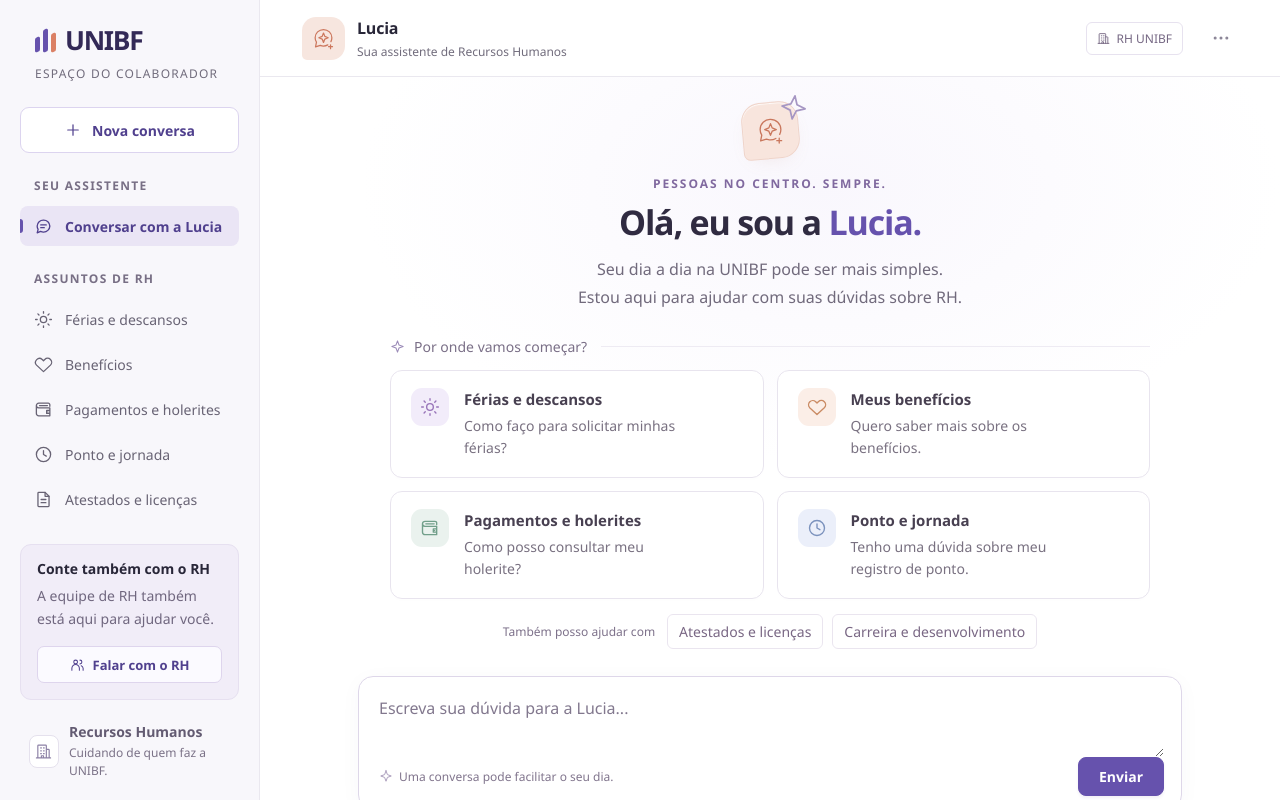
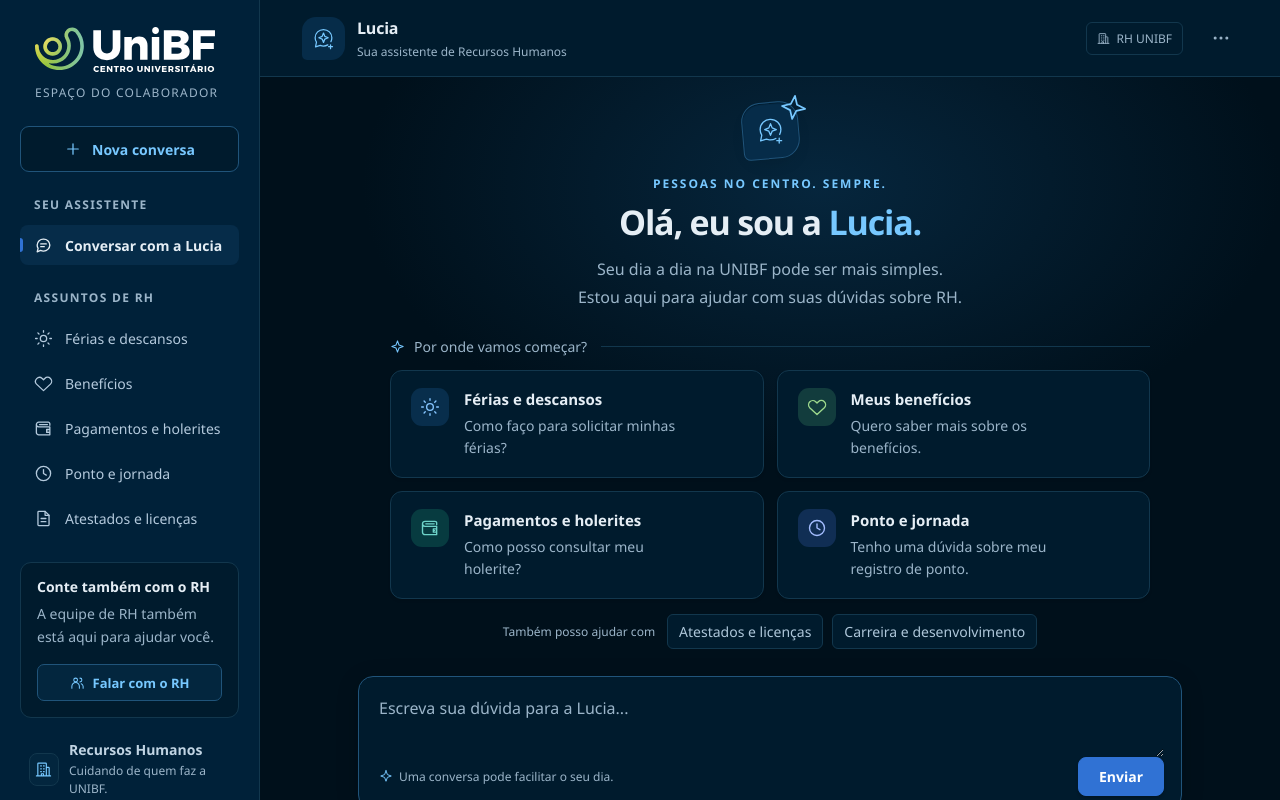
Before and after one commit to gustavojtm609-lgtm/Projeto-RH-Unibf-, a plain HTML site: page Index.html in a window 1280 px wide. Drawn offline with Linux system fonts and the light colour scheme.

Commit message:
Atualiza identidade visual da Lucia RH com logo UniBF e tema azul

```diff
--- a/Index.html
+++ b/Index.html
@@ -3,127 +3,125 @@
 <head>
   <meta charset="UTF-8">
   <meta name="viewport" content="width=device-width, initial-scale=1.0">
-  <meta name="theme-color" content="#6250aa">
+  <meta name="theme-color" content="#001522">
   <meta name="description" content="Lucia, sua assistente virtual de Recursos Humanos da UNIBF. Um espaço para tirar dúvidas e facilitar o seu dia a dia.">
   <title>Lucia · RH UNIBF</title>
   <style>
     :root {
-      color-scheme: light;
+      color-scheme: dark;
       font-family: "Segoe UI", -apple-system, BlinkMacSystemFont, Arial, sans-serif;
       font-size: 16px;
-      --ink: #282638;
-      --muted: #716c7c;
-      --purple: #6652ad;
-      --purple-dark: #50408e;
-      --purple-soft: #eeeaf8;
-      --border: #eae8ef;
-      --sidebar: #f8f7fb;
-      --white: #ffffff;
-      --coral: #db8065;
+      --ink: #e5eef5;
+      --muted: #9bb5c9;
+      --blue: #3072d4;
+      --blue-hover: #2865bf;
+      --blue-soft: #062c49;
+      --accent: #77c8ff;
+      --border: #12374d;
+      --sidebar: #002139;
+      --background: #00101b;
+      --surface: #001b2d;
+      --surface-raised: #03263e;
     }
 
     *, *::before, *::after { box-sizing: border-box; }
-    body { margin: 0; background: var(--white); color: var(--ink); }
+    body { margin: 0; background: var(--background); color: var(--ink); }
     button, textarea { font: inherit; }
     button { -webkit-tap-highlight-color: transparent; }
-    button:focus-visible, a:focus-visible { outline: 3px solid #a99bd7; outline-offset: 4px; }
+    button:focus-visible, a:focus-visible { outline: 3px solid var(--accent); outline-offset: 4px; }
     button { cursor: pointer; }
     svg { display: block; flex-shrink: 0; }
     .icon { width: 20px; height: 20px; fill: none; stroke: currentColor; stroke-width: 1.65; stroke-linecap: round; stroke-linejoin: round; }
     .svg-library { position: absolute; width: 0; height: 0; overflow: hidden; }
     .sr-only { position: absolute; width: 1px; height: 1px; padding: 0; margin: -1px; overflow: hidden; clip: rect(0, 0, 0, 0); white-space: nowrap; border: 0; }
-    .skip-link { position: fixed; top: -60px; left: 16px; z-index: 10; padding: 12px 18px; border-radius: 10px; background: var(--purple); color: white; }
+    .skip-link { position: fixed; top: -60px; left: 16px; z-index: 10; padding: 12px 18px; border-radius: 10px; background: var(--blue); color: white; }
     .skip-link:focus { top: 12px; }
 
     .app { display: grid; grid-template-columns: 260px minmax(0, 1fr); min-height: 100vh; min-height: 100svh; }
     .sidebar { position: sticky; top: 0; display: flex; flex-direction: column; height: 100vh; height: 100svh; padding: 35px 20px 20px; background: var(--sidebar); border-right: 1px solid var(--border); overflow-y: auto; }
     .brand { padding: 0 15px 31px; }
-    .brand-name { display: flex; align-items: center; gap: 9px; color: #332957; font-size: 1.65rem; font-weight: 800; letter-spacing: -1.3px; line-height: 1; }
-    .brand-mark { display: flex; align-items: flex-end; gap: 3px; height: 23px; }
-    .brand-mark i { width: 5px; background: var(--purple); border-radius: 2px; transform: skewY(-18deg); }
-    .brand-mark i:nth-child(1) { height: 15px; }
-    .brand-mark i:nth-child(2) { height: 23px; }
-    .brand-mark i:nth-child(3) { height: 19px; background: var(--coral); }
+    .brand-logo { display: block; width: 180px; max-width: 100%; height: auto; }
+    .mobile-brand-logo { display: none; width: 110px; height: auto; }
     .brand-caption { display: block; margin-top: 12px; color: var(--muted); font-size: .75rem; letter-spacing: 1.25px; text-transform: uppercase; }
-    .new-chat { display: flex; justify-content: center; align-items: center; gap: 10px; width: 100%; min-height: 46px; border: 1px solid #dcd4ef; border-radius: 9px; background: var(--white); color: var(--purple-dark); font-size: .875rem; font-weight: 600; transition: background .18s, border-color .18s; }
-    .new-chat:hover { background: var(--purple-soft); border-color: #bfb0de; }
+    .new-chat { display: flex; justify-content: center; align-items: center; gap: 10px; width: 100%; min-height: 46px; border: 1px solid #20547a; border-radius: 9px; background: var(--surface); color: var(--accent); font-size: .875rem; font-weight: 600; transition: background .18s, border-color .18s; }
+    .new-chat:hover { background: var(--blue-soft); border-color: #3c83b4; }
     .new-chat .icon { width: 18px; height: 18px; }
     .nav-section { margin-top: 31px; }
-    .nav-heading { display: block; padding: 0 14px; margin: 0 0 12px; color: #786f85; font-size: .75rem; font-weight: 600; letter-spacing: 1.3px; text-transform: uppercase; }
+    .nav-heading { display: block; padding: 0 14px; margin: 0 0 12px; color: var(--muted); font-size: .75rem; font-weight: 600; letter-spacing: 1.3px; text-transform: uppercase; }
     .nav-list { display: flex; flex-direction: column; gap: 5px; margin: 0; padding: 0; list-style: none; }
-    .nav-item { position: relative; display: flex; align-items: center; gap: 12px; width: 100%; min-height: 45px; padding: 11px 14px; border: 0; border-radius: 8px; background: transparent; color: #686374; text-align: left; font-size: .875rem; transition: background .18s, color .18s; }
-    .nav-item:hover { color: var(--purple-dark); background: #efecf6; }
-    .nav-item.is-current { background: #eae5f5; color: var(--purple-dark); font-weight: 600; }
-    .nav-item.is-current::before { position: absolute; top: 13px; bottom: 13px; left: 0; width: 3px; background: var(--purple); border-radius: 0 3px 3px 0; content: ""; }
+    .nav-item { position: relative; display: flex; align-items: center; gap: 12px; width: 100%; min-height: 45px; padding: 11px 14px; border: 0; border-radius: 8px; background: transparent; color: #b4cadd; text-align: left; font-size: .875rem; transition: background .18s, color .18s; }
+    .nav-item:hover { color: var(--accent); background: var(--blue-soft); }
+    .nav-item.is-current { background: var(--blue-soft); color: var(--ink); font-weight: 600; }
+    .nav-item.is-current::before { position: absolute; top: 13px; bottom: 13px; left: 0; width: 3px; background: var(--blue); border-radius: 0 3px 3px 0; content: ""; }
     .nav-item .icon { width: 19px; height: 19px; }
     .sidebar-bottom { margin-top: auto; padding-top: 35px; }
-    .human-help { position: relative; padding: 18px 16px 16px; border: 1px solid #e6e0f0; border-radius: 11px; background: #f1edf8; }
-    .help-icon { display: flex; align-items: center; justify-content: center; width: 31px; height: 31px; margin-bottom: 13px; border: 1px solid #e3dcef; border-radius: 9px; background: #fbfaff; color: var(--purple); }
+    .human-help { position: relative; padding: 18px 16px 16px; border: 1px solid var(--border); border-radius: 11px; background: var(--surface); }
+    .help-icon { display: flex; align-items: center; justify-content: center; width: 31px; height: 31px; margin-bottom: 13px; border: 1px solid var(--border); border-radius: 9px; background: var(--surface-raised); color: var(--blue); }
     .help-icon .icon { width: 17px; height: 17px; }
     .human-help h2 { margin: 0 0 7px; font-size: .875rem; font-weight: 600; }
-    .human-help p { margin: 0; color: #70677f; font-size: .875rem; line-height: 1.6; }
-    .help-button { display: flex; align-items: center; justify-content: center; gap: 8px; width: 100%; min-height: 37px; margin-top: 16px; border: 1px solid #ded5ed; border-radius: 7px; background: #fbfaff; color: var(--purple-dark); font-size: .8125rem; font-weight: 600; transition: background .18s; }
-    .help-button:hover { background: #e9e2f4; }
+    .human-help p { margin: 0; color: var(--muted); font-size: .875rem; line-height: 1.6; }
+    .help-button { display: flex; align-items: center; justify-content: center; gap: 8px; width: 100%; min-height: 37px; margin-top: 16px; border: 1px solid #20547a; border-radius: 7px; background: var(--surface-raised); color: var(--accent); font-size: .8125rem; font-weight: 600; transition: background .18s; }
+    .help-button:hover { background: var(--blue-soft); }
     .help-button .icon { width: 15px; height: 15px; }
     .sidebar-footer { display: flex; align-items: center; gap: 10px; padding: 22px 9px 0; }
-    .organization-icon { display: grid; place-items: center; width: 33px; height: 33px; border: 1px solid #e5e1ed; border-radius: 8px; background: white; color: #8c80a5; }
+    .organization-icon { display: grid; place-items: center; width: 33px; height: 33px; border: 1px solid var(--border); border-radius: 8px; background: var(--surface-raised); color: var(--accent); }
     .organization-icon .icon { width: 17px; height: 17px; }
-    .organization-name { display: block; margin-bottom: 3px; font-size: .875rem; font-weight: 600; color: #635b72; }
-    .organization-caption { display: block; color: #7b7287; font-size: .75rem; line-height: 1.5; }
+    .organization-name { display: block; margin-bottom: 3px; font-size: .875rem; font-weight: 600; color: #c0d4e3; }
+    .organization-caption { display: block; color: var(--muted); font-size: .75rem; line-height: 1.5; }
 
     .workspace { display: flex; flex-direction: column; min-width: 0; height: 100vh; height: 100svh; }
-    .topbar { display: flex; align-items: center; justify-content: space-between; gap: 16px; flex-shrink: 0; min-height: 86px; padding: 18px 42px; border-bottom: 1px solid var(--border); background: var(--white); }
+    .topbar { display: flex; align-items: center; justify-content: space-between; gap: 16px; flex-shrink: 0; min-height: 86px; padding: 18px 42px; border-bottom: 1px solid var(--border); background: var(--surface); }
     .assistant-identity { display: flex; align-items: center; gap: 12px; }
-    .avatar { position: relative; display: grid; place-items: center; flex-shrink: 0; width: 43px; height: 43px; border-radius: 14px 14px 14px 5px; background: #f7e6df; color: #cc775d; }
+    .avatar { position: relative; display: grid; place-items: center; flex-shrink: 0; width: 43px; height: 43px; border-radius: 14px 14px 14px 5px; background: var(--blue-soft); color: var(--accent); }
     .avatar .icon { width: 25px; height: 25px; stroke-width: 1.6; }
     .assistant-name { display: block; font-size: 1rem; font-weight: 650; letter-spacing: -.2px; }
     .assistant-role { display: block; margin-top: 4px; color: var(--muted); font-size: .75rem; }
     .topbar-meta { display: flex; align-items: center; gap: 21px; }
-    .internal-badge { display: flex; align-items: center; gap: 7px; padding: 7px 10px; border: 1px solid #e7e2ef; border-radius: 6px; color: #756783; font-size: .75rem; white-space: nowrap; }
+    .internal-badge { display: flex; align-items: center; gap: 7px; padding: 7px 10px; border: 1px solid var(--border); border-radius: 6px; color: var(--muted); font-size: .75rem; white-space: nowrap; }
     .internal-badge .icon { width: 13px; height: 13px; }
-    .icon-button { display: grid; place-items: center; width: 34px; height: 34px; border: 0; border-radius: 8px; background: transparent; color: #8b8597; transition: background .18s; }
+    .icon-button { display: grid; place-items: center; width: 34px; height: 34px; border: 0; border-radius: 8px; background: transparent; color: var(--muted); transition: background .18s; }
     .icon-button:hover { background: var(--sidebar); }
-    .main { display: flex; flex: 1; flex-direction: column; min-height: 0; overflow-y: auto; background: radial-gradient(ellipse 45% 38% at 55% 15%, #f9f7fd 0%, transparent 100%); }
+    .main { display: flex; flex: 1; flex-direction: column; min-height: 0; overflow-y: auto; background: radial-gradient(ellipse 45% 38% at 55% 15%, #06263d 0%, transparent 100%); }
     .welcome { display: flex; flex: 1 0 auto; flex-direction: column; justify-content: center; width: 100%; max-width: 824px; margin: 0 auto; padding: 36px 32px 30px; }
     .intro { text-align: center; }
-    .hero-avatar { position: relative; display: grid; place-items: center; width: 75px; height: 75px; margin: 0 auto 23px; border: 1px solid #efd4ca; border-radius: 25px 25px 25px 9px; background: #f8e5dd; color: #c9775d; box-shadow: 0 8px 25px -15px #be846a55, inset 0 1px 1px #ffffffd9; transform: rotate(-5deg); }
+    .hero-avatar { position: relative; display: grid; place-items: center; width: 75px; height: 75px; margin: 0 auto 23px; border: 1px solid #20547a; border-radius: 25px 25px 25px 9px; background: var(--blue-soft); color: var(--accent); box-shadow: 0 8px 25px -15px #00000055, inset 0 1px 1px var(--surface); transform: rotate(-5deg); }
     .hero-avatar .icon { width: 40px; height: 40px; stroke-width: 1.35; transform: rotate(5deg); }
-    .hero-avatar .little-spark { position: absolute; top: -9px; right: -13px; width: 21px; height: 21px; color: #a696c3; transform: rotate(12deg); }
-    .eyebrow { margin: 0 0 12px; color: #80699f; font-size: .75rem; font-weight: 600; letter-spacing: 2px; text-transform: uppercase; }
-    h1 { margin: 0; color: #302b41; font-size: clamp(1.875rem, 3vw, 2.5rem); font-weight: 600; line-height: 1.25; letter-spacing: -1.2px; }
-    h1 span { color: var(--purple); }
-    .intro-copy { margin: 15px 0 0; color: #716a7c; font-size: 1rem; line-height: 1.8; }
+    .hero-avatar .little-spark { position: absolute; top: -9px; right: -13px; width: 21px; height: 21px; color: var(--accent); transform: rotate(12deg); }
+    .eyebrow { margin: 0 0 12px; color: var(--accent); font-size: .75rem; font-weight: 600; letter-spacing: 2px; text-transform: uppercase; }
+    h1 { margin: 0; color: var(--ink); font-size: clamp(1.875rem, 3vw, 2.5rem); font-weight: 600; line-height: 1.25; letter-spacing: -1.2px; }
+    h1 span { color: var(--accent); }
+    .intro-copy { margin: 15px 0 0; color: var(--muted); font-size: 1rem; line-height: 1.8; }
     .topics { margin-top: 35px; }
-    .topics-heading { display: flex; align-items: center; gap: 9px; margin: 0 0 14px; color: #7a6f87; font-size: .875rem; font-weight: 400; }
-    .topics-heading::after { flex: 1; height: 1px; margin-left: 5px; background: #eeebf3; content: ""; }
-    .topics-heading .icon { width: 15px; height: 15px; color: #9b8bb8; }
+    .topics-heading { display: flex; align-items: center; gap: 9px; margin: 0 0 14px; color: var(--muted); font-size: .875rem; font-weight: 400; }
+    .topics-heading::after { flex: 1; height: 1px; margin-left: 5px; background: var(--border); content: ""; }
+    .topics-heading .icon { width: 15px; height: 15px; color: var(--accent); }
     .topic-grid { display: grid; grid-template-columns: repeat(2, minmax(0, 1fr)); gap: 13px; }
-    .topic-card { display: flex; align-items: flex-start; gap: 15px; min-height: 112px; padding: 22px 20px; border: 1px solid #e8e4ee; border-radius: 12px; background: #ffffffd9; text-align: left; box-shadow: 0 2px 3px #30204002; transition: border-color .2s, background .2s, box-shadow .2s, transform .2s; }
-    .topic-card:hover { transform: translateY(-2px); border-color: #c5b6df; background: #fff; box-shadow: 0 5px 18px #4d387b09; }
+    .topic-card { display: flex; align-items: flex-start; gap: 15px; min-height: 112px; padding: 22px 20px; border: 1px solid var(--border); border-radius: 12px; background: var(--surface); text-align: left; box-shadow: 0 2px 3px #00000014; transition: border-color .2s, background .2s, box-shadow .2s, transform .2s; }
+    .topic-card:hover { transform: translateY(-2px); border-color: #3275a0; background: var(--surface-raised); box-shadow: 0 5px 18px #00000030; }
     .topic-icon { display: grid; place-items: center; flex-shrink: 0; width: 38px; height: 38px; border-radius: 11px; }
     .topic-icon .icon { width: 20px; height: 20px; }
-    .topic-icon.vacation { background: #f2ecfa; color: #9874b9; }
-    .topic-icon.benefits { background: #fbeee7; color: #ca8b64; }
-    .topic-icon.payment { background: #eaf2ee; color: #719f8a; }
-    .topic-icon.time { background: #ebeffa; color: #7b92bd; }
-    .topic-title { display: block; margin: 1px 0 6px; color: #484051; font-size: .9375rem; font-weight: 600; }
-    .topic-description { display: block; max-width: 235px; color: #797181; font-size: .875rem; line-height: 1.6; }
+    .topic-icon.vacation { background: #082e4c; color: #86c5ff; }
+    .topic-icon.benefits { background: #123c3d; color: #9ed98d; }
+    .topic-icon.payment { background: #073b40; color: #6ed3c9; }
+    .topic-icon.time { background: #102e54; color: #a4bdff; }
+    .topic-title { display: block; margin: 1px 0 6px; color: var(--ink); font-size: .9375rem; font-weight: 600; }
+    .topic-description { display: block; max-width: 235px; color: var(--muted); font-size: .875rem; line-height: 1.6; }
     .more-topics { display: flex; align-items: center; justify-content: center; flex-wrap: wrap; gap: 9px; margin-top: 20px; }
-    .more-label { margin-right: 3px; color: #7d718a; font-size: .75rem; }
-    .topic-chip { padding: 7px 11px; border: 1px solid #eae5ef; border-radius: 6px; background: #ffffffb3; color: #796784; font-size: .875rem; transition: color .18s, border-color .18s, background .18s; }
-    .topic-chip:hover { color: var(--purple); border-color: #c9bade; background: #f6f2fc; }
+    .more-label { margin-right: 3px; color: var(--muted); font-size: .75rem; }
+    .topic-chip { padding: 7px 11px; border: 1px solid var(--border); border-radius: 6px; background: var(--surface); color: #aec7da; font-size: .875rem; transition: color .18s, border-color .18s, background .18s; }
+    .topic-chip:hover { color: var(--accent); border-color: #3275a0; background: var(--blue-soft); }
 
     .conversation-entry { flex-shrink: 0; width: 100%; max-width: 888px; margin: 0 auto; padding: 12px 32px 23px; }
-    .composer { padding: 17px 17px 13px; border: 1px solid #ded7e9; border-radius: 15px; background: white; box-shadow: 0 4px 22px #3c265908; transition: border-color .18s, box-shadow .18s; }
-    .composer:focus-within { border-color: #a595ca; box-shadow: 0 0 0 3px #eee9f8, 0 4px 22px #3c265908; }
+    .composer { padding: 17px 17px 13px; border: 1px solid #20547a; border-radius: 15px; background: var(--surface); box-shadow: 0 4px 22px #00000030; transition: border-color .18s, box-shadow .18s; }
+    .composer:focus-within { border-color: var(--accent); box-shadow: 0 0 0 3px #123f60, 0 4px 22px #00000030; }
     .message-input { display: block; width: 100%; min-height: 42px; max-height: 160px; padding: 2px 3px 10px; border: 0; outline: 0; background: transparent; color: var(--ink); resize: vertical; font-size: 1rem; line-height: 1.6; }
-    .message-input::placeholder { color: #82788e; opacity: 1; }
+    .message-input::placeholder { color: var(--muted); opacity: 1; }
     .composer-bottom { display: flex; align-items: center; justify-content: space-between; gap: 12px; }
-    .composer-hint { display: flex; align-items: center; gap: 6px; margin: 0 0 0 3px; color: #81758d; font-size: .75rem; }
-    .composer-hint .icon { width: 14px; height: 14px; color: #a99cbb; }
-    .send-button { min-height: 37px; padding: 9px 20px; border: 1px solid var(--purple); border-radius: 8px; background: var(--purple); color: white; font-size: .875rem; font-weight: 600; box-shadow: 0 2px 3px #49308012; transition: background .18s, border-color .18s; }
-    .send-button:hover { border-color: var(--purple-dark); background: var(--purple-dark); }
-    .privacy-note { display: flex; justify-content: center; align-items: center; gap: 6px; margin: 13px 0 0; color: #80758c; font-size: .75rem; line-height: 1.5; text-align: center; }
+    .composer-hint { display: flex; align-items: center; gap: 6px; margin: 0 0 0 3px; color: var(--muted); font-size: .75rem; }
+    .composer-hint .icon { width: 14px; height: 14px; color: var(--accent); }
+    .send-button { min-height: 37px; padding: 9px 20px; border: 1px solid var(--blue); border-radius: 8px; background: var(--blue); color: white; font-size: .875rem; font-weight: 600; box-shadow: 0 2px 3px #00000030; transition: background .18s, border-color .18s; }
+    .send-button:hover { border-color: var(--blue-hover); background: var(--blue-hover); }
+    .privacy-note { display: flex; justify-content: center; align-items: center; gap: 6px; margin: 13px 0 0; color: var(--muted); font-size: .75rem; line-height: 1.5; text-align: center; }
     .privacy-note .icon { width: 12px; height: 12px; }
 
     @media (min-width: 1600px) {
@@ -144,6 +142,8 @@
     @media (max-width: 780px) {
       .app { grid-template-columns: minmax(0, 1fr); }
       .sidebar { display: none; }
+      .mobile-brand-logo { display: block; }
+      .internal-badge { display: none; }
       .topbar { min-height: 77px; padding: 16px 24px; }
       .welcome { max-width: 724px; padding-top: 35px; padding-bottom: 30px; }
       .conversation-entry { max-width: 788px; }
@@ -231,7 +231,7 @@
   <div class="app">
     <aside class="sidebar" aria-label="Menu do assistente de RH">
       <div class="brand" aria-label="UNIBF, espaço do colaborador">
-        <div class="brand-name"><span class="brand-mark" aria-hidden="true"><i></i><i></i><i></i></span>UNIBF</div>
+        <img class="brand-logo" src="assets/unibf-logo.svg" alt="UniBF Centro Universitário" width="215" height="54">
         <span class="brand-caption">Espaço do colaborador</span>
       </div>
 
@@ -279,6 +279,7 @@
           <div><span class="assistant-name">Lucia</span><span class="assistant-role">Sua assistente de Recursos Humanos</span></div>
         </div>
         <div class="topbar-meta">
+        <img class="mobile-brand-logo" src="assets/unibf-logo.svg" alt="UniBF Centro Universitário" width="215" height="54">
           <span class="internal-badge"><svg class="icon" aria-hidden="true"><use href="#i-building"/></svg>RH UNIBF</span>
           <button class="icon-button" type="button" aria-label="Mais opções"><svg class="icon" aria-hidden="true"><use href="#i-more"/></svg></button>
         </div>
```
Also changed, not shown: assets/unibf-logo.svg (added), package-lock.json (added).
